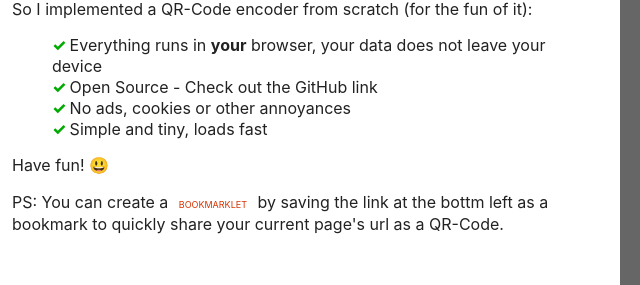
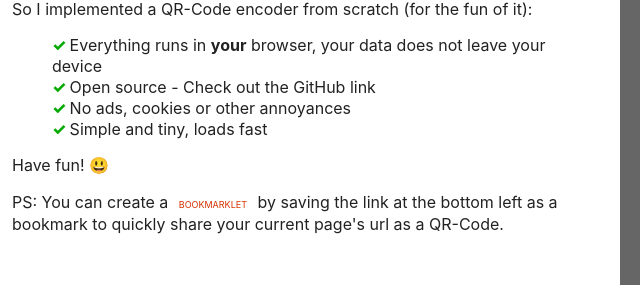
Before and after one commit to AlexRuppert/qr-code-painter, a website built with Parcel: page src/index.pug in a window 1280 px wide. Both pictures are taken after a click on the link "About". Shown: the part 243-528 px from the top of the page, 340-980 px from the left. Built offline with nearby package versions, Linux system fonts and the light colour scheme.

Commit message:
spelling

```diff
--- a/src/index.pug
+++ b/src/index.pug
@@ -54,13 +54,13 @@ html(lang='en')
 
         ul
           li Everything runs in <strong>your</strong> browser, your data does not leave your device
-          li Open Source - Check out the GitHub link
+          li Open source - Check out the GitHub link
           li No ads, cookies or other annoyances
           li Simple and tiny, loads fast
 
         p Have fun! 😃
 
-        p PS: You can create a <a href='https://en.wikipedia.org/wiki/Bookmarklet'>bookmarklet</a> by saving the link at the bottm left as a bookmark to quickly share your current page's url as a QR-Code.
+        p PS: You can create a <a href='https://en.wikipedia.org/wiki/Bookmarklet'>bookmarklet</a> by saving the link at the bottom left as a bookmark to quickly share your current page's url as a QR-Code.
 
     a#downloader.hidden
     script(src='noIE.js' async)
```
